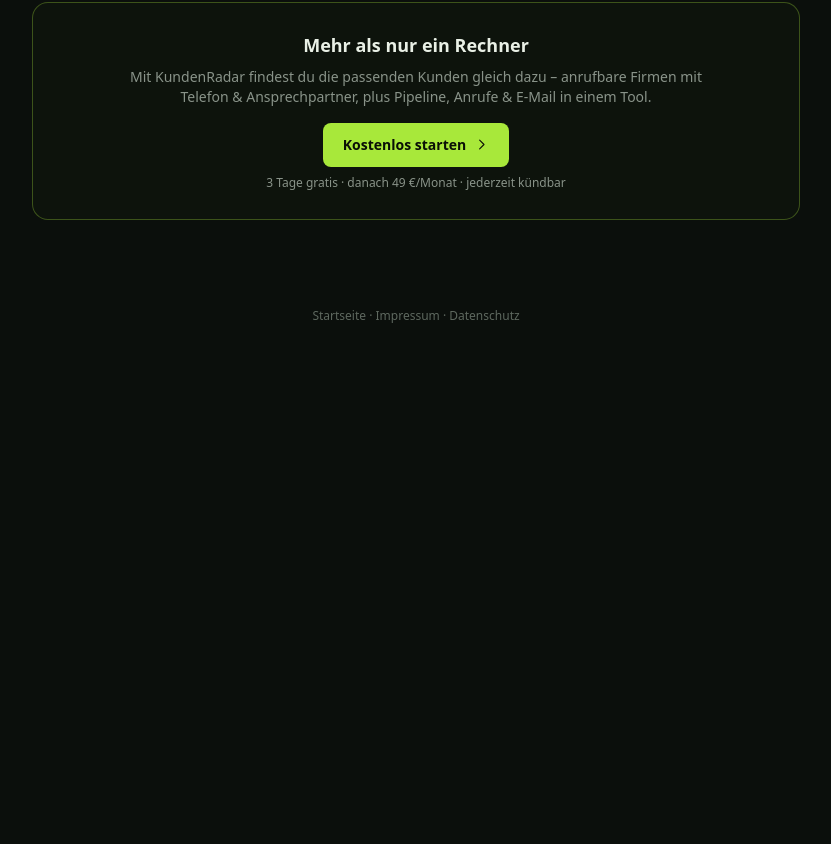
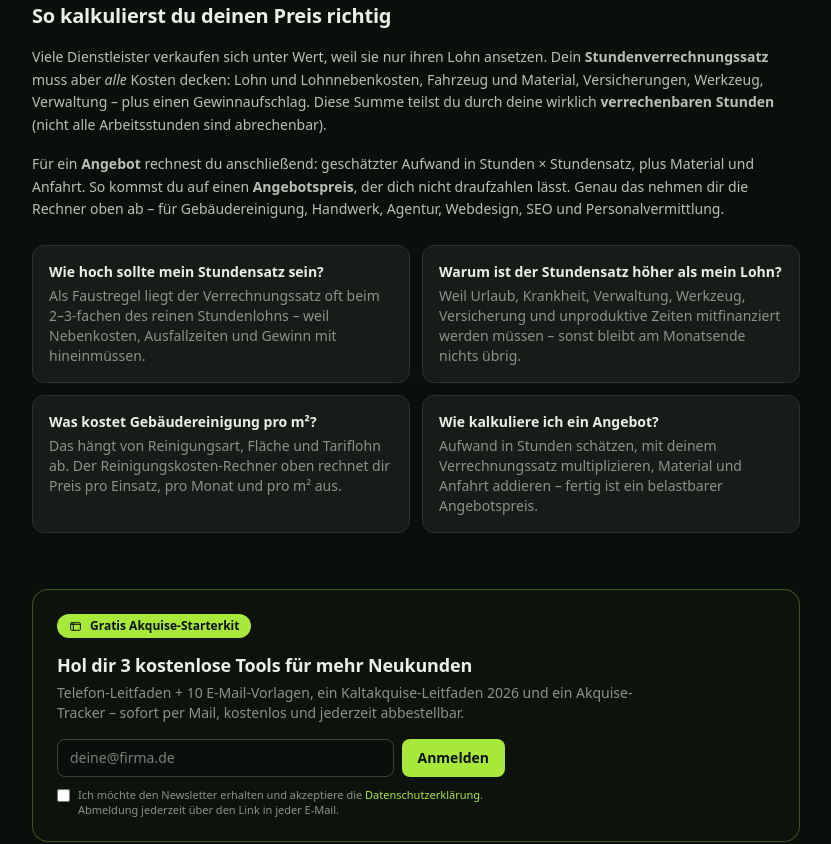
Before and after one commit to personal-glitch/lead-finder, a Next.js app: page /rechner in a window 1280 px wide. Shown: the part 1309-2153 px from the top of the page, without its empty margins (224-1055 px from the left). Before the commit the page ends 1665 px from the top, so only its background shows below. Built offline with nearby package versions, Linux system fonts and the light colour scheme; no server answers.

Commit message:
Update 2026-06-16 11:13

```diff
--- a/src/app/rechner/RechnerClient.tsx
+++ b/src/app/rechner/RechnerClient.tsx
@@ -2,6 +2,7 @@
 import Link from "next/link";
 import { Icon } from "@/components/icons";
 import { Kalkulator } from "@/components/Kalkulator";
+import { FreebieCta } from "@/components/landing/FreebieCta";
 
 export default function RechnerClient() {
   return (
@@ -77,6 +78,43 @@ export default function RechnerClient() {
           </div>
         </div>
 
+        {/* SEO-Inhalt: erklärt die Kalkulation, mehr Substanz + Keywords */}
+        <div className="mx-auto mt-16 max-w-3xl">
+          <h2 className="text-xl font-semibold tracking-[-0.01em]">So kalkulierst du deinen Preis richtig</h2>
+          <div className="mt-4 space-y-4 text-sm leading-relaxed text-[var(--color-ink-2)]">
+            <p>
+              Viele Dienstleister verkaufen sich unter Wert, weil sie nur ihren Lohn ansetzen. Dein
+              <strong> Stundenverrechnungssatz</strong> muss aber <em>alle</em> Kosten decken: Lohn und Lohnnebenkosten,
+              Fahrzeug und Material, Versicherungen, Werkzeug, Verwaltung – plus einen Gewinnaufschlag. Diese Summe teilst du
+              durch deine wirklich <strong>verrechenbaren Stunden</strong> (nicht alle Arbeitsstunden sind abrechenbar).
+            </p>
+            <p>
+              Für ein <strong>Angebot</strong> rechnest du anschließend: geschätzter Aufwand in Stunden × Stundensatz,
+              plus Material und Anfahrt. So kommst du auf einen <strong>Angebotspreis</strong>, der dich nicht draufzahlen
+              lässt. Genau das nehmen dir die Rechner oben ab – für Gebäudereinigung, Handwerk, Agentur, Webdesign, SEO und
+              Personalvermittlung.
+            </p>
+          </div>
+          <div className="mt-6 grid gap-3 sm:grid-cols-2">
+            {[
+              { q: "Wie hoch sollte mein Stundensatz sein?", a: "Als Faustregel liegt der Verrechnungssatz oft beim 2–3-fachen des reinen Stundenlohns – weil Nebenkosten, Ausfallzeiten und Gewinn mit hineinmüssen." },
+              { q: "Warum ist der Stundensatz höher als mein Lohn?", a: "Weil Urlaub, Krankheit, Verwaltung, Werkzeug, Versicherung und unproduktive Zeiten mitfinanziert werden müssen – sonst bleibt am Monatsende nichts übrig." },
+              { q: "Was kostet Gebäudereinigung pro m²?", a: "Das hängt von Reinigungsart, Fläche und Tariflohn ab. Der Reinigungskosten-Rechner oben rechnet dir Preis pro Einsatz, pro Monat und pro m² aus." },
+              { q: "Wie kalkuliere ich ein Angebot?", a: "Aufwand in Stunden schätzen, mit deinem Verrechnungssatz multiplizieren, Material und Anfahrt addieren – fertig ist ein belastbarer Angebotspreis." },
+            ].map((f) => (
+              <div key={f.q} className="rounded-xl border border-[var(--color-line)] bg-[var(--color-surface)] p-4">
+                <h3 className="text-sm font-semibold">{f.q}</h3>
+                <p className="mt-1 text-sm text-[var(--color-muted)]">{f.a}</p>
+              </div>
+            ))}
+          </div>
+        </div>
+
+        {/* Mail-Capture: Rechner-Besucher kalkulieren Preise → brauchen Kunden → Freebie passt */}
+        <div className="mx-auto mt-12 max-w-3xl">
+          <FreebieCta source="rechner" />
+        </div>
+
         {/* CTA-Band: macht die Seite lebendig und führt zurück ins Angebot */}
         <div className="mx-auto mt-16 max-w-3xl rounded-2xl border border-[var(--color-brand)]/30 bg-[var(--color-brand-tint)]/15 p-7 text-center">
           <h2 className="text-lg font-semibold">Mehr als nur ein Rechner</h2>
--- a/src/app/rechner/page.tsx
+++ b/src/app/rechner/page.tsx
@@ -5,6 +5,15 @@ export const metadata: Metadata = {
   title: "Gratis-Kalkulator: Stundensatz & Angebotspreis berechnen – KundenRadar",
   description:
     "Kostenlose Rechner für Dienstleister: Angebotspreis & Stundenverrechnungssatz (Reinigung, Handwerk, Agentur), Webdesign-Preis, SEO-Kosten sowie Provision & Verrechnungssatz für Personalvermittlung und Zeitarbeit – in Sekunden, ohne Anmeldung.",
+  alternates: { canonical: "/rechner" },
+  keywords: [
+    "Stundensatz berechnen", "Stundenverrechnungssatz berechnen", "Angebotspreis berechnen",
+    "Reinigungskosten berechnen", "Reinigungskosten pro m²", "Gebäudereinigung Kalkulation",
+    "Handwerker Stundensatz", "Maler Stundensatz", "Elektriker Stundensatz", "GaLaBau Stundensatz",
+    "Agentur Stundensatz", "Webdesign Preis berechnen", "Was kostet eine Website", "SEO Kosten",
+    "Personalvermittlung Provision", "Zeitarbeit Verrechnungssatz", "Was kostet ein Neukunde",
+    "Stundensatz kalkulieren Selbstständige", "Preise kalkulieren Dienstleister", "kostenloser Rechner",
+  ],
 };
 
 export default function RechnerPage() {
--- a/src/components/NewsletterSignup.tsx
+++ b/src/components/NewsletterSignup.tsx
@@ -2,6 +2,7 @@
 import { useState } from "react";
 import Link from "next/link";
 import { api } from "@/lib/client";
+import { trackEvent } from "@/lib/analytics";
 
 interface Props {
   source?: string;
@@ -39,6 +40,7 @@ export function NewsletterSignup({
       });
       setState("done");
       setMsg(r.message);
+      trackEvent("generate_lead", { source, type: "newsletter" });
     } catch (err) {
       setState("error");
       setMsg(err instanceof Error ? err.message : "Etwas ist schiefgelaufen.");
--- a/src/components/auth/AuthForm.tsx
+++ b/src/components/auth/AuthForm.tsx
@@ -5,6 +5,7 @@ import { useRouter } from "next/navigation";
 import { createClient } from "@/lib/supabase/client";
 import { Icon } from "@/components/icons";
 import { cx } from "@/components/ui";
+import { trackEvent } from "@/lib/analytics";
 
 type Mode = "login" | "signup";
 
@@ -88,6 +89,7 @@ export function AuthForm({
           },
         });
         if (error) { setError(translate(error.message)); return; }
+        trackEvent("sign_up", { method: "email" });
         // Optionales Newsletter-Abo (Double-Opt-In) – darf die Registrierung nie blockieren.
         if (newsletterOptIn) {
           try {
--- /dev/null
+++ b/src/lib/analytics.ts
@@ -0,0 +1,11 @@
+// Kleiner Helfer, um GA4-Events (Conversions) zu feuern – nur wenn gtag geladen
+// und der Nutzer eingewilligt hat (Consent-Mode steuert die tatsächliche Erfassung).
+export function trackEvent(name: string, params?: Record<string, unknown>): void {
+  if (typeof window === "undefined") return;
+  const w = window as unknown as { gtag?: (...args: unknown[]) => void };
+  try {
+    w.gtag?.("event", name, params ?? {});
+  } catch {
+    /* Tracking darf nie etwas blockieren */
+  }
+}
```
